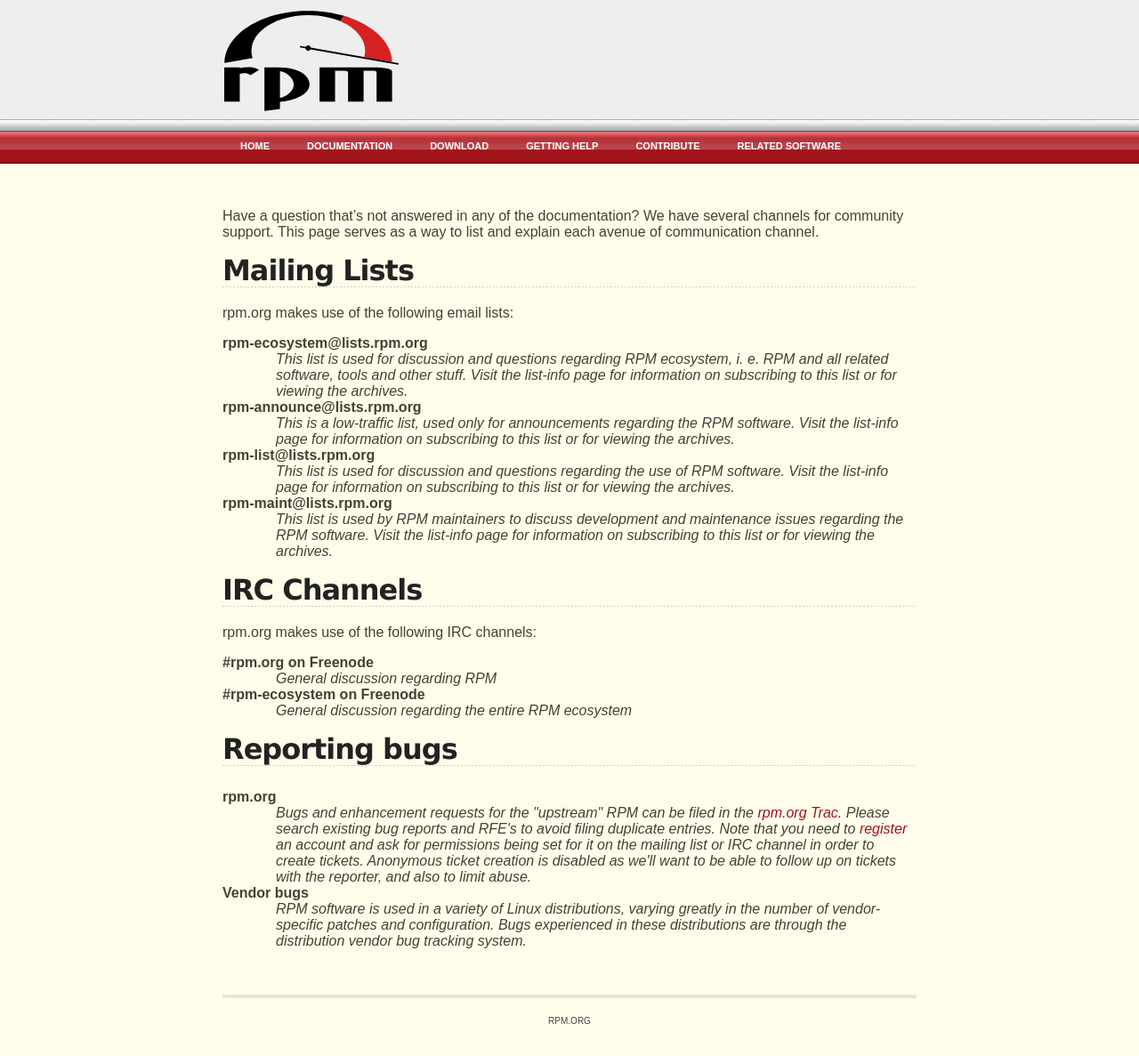
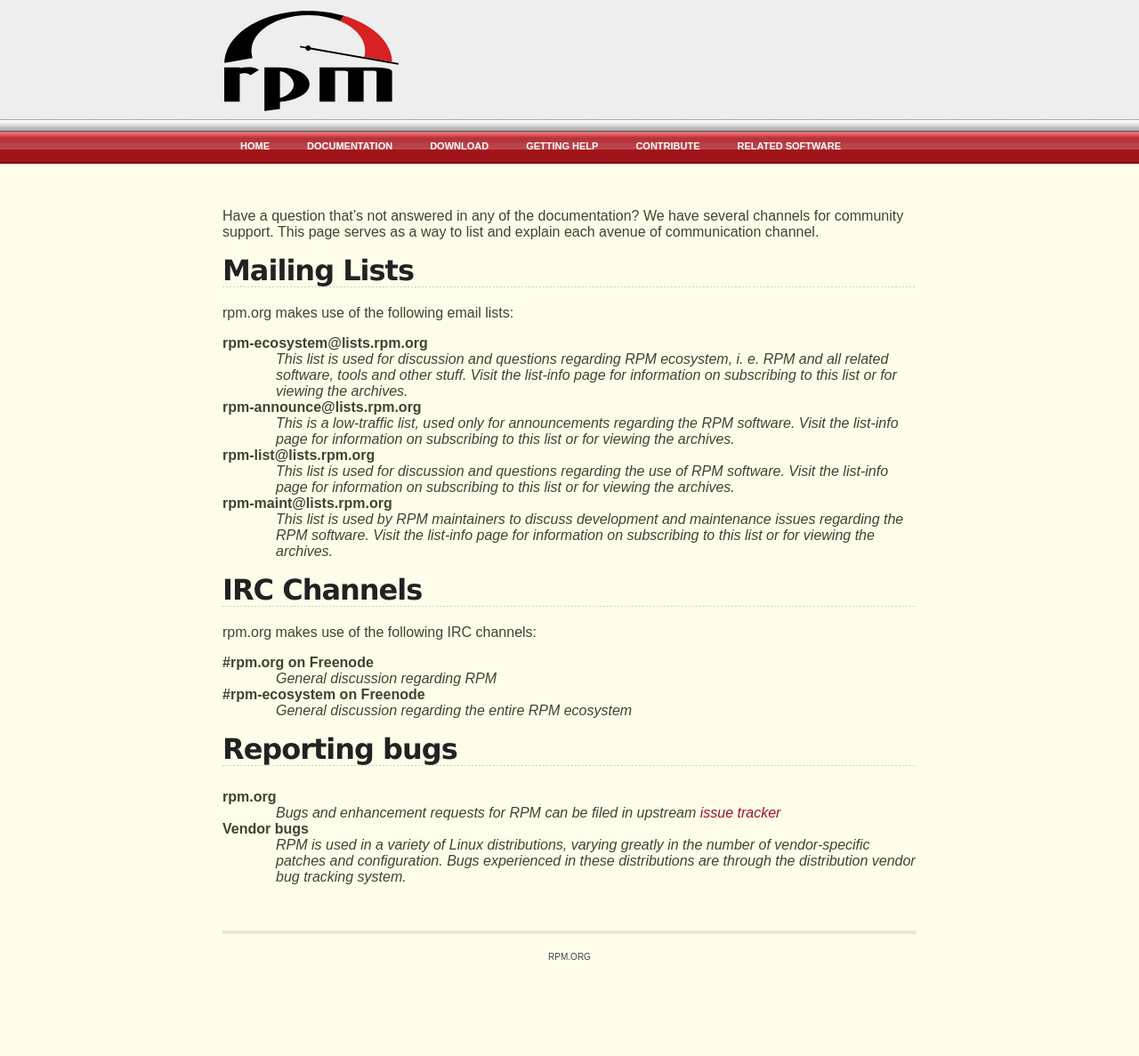
Before and after one commit to rpm-software-management/rpm-web, a Jekyll site: the page built from help.md, in a window 1280 px wide. Shown: the whole page at 89% size. Built offline with Jekyll 4.4.1, drawn with Linux system fonts in a browser that asks for light colours; after the commit the page ends 1115 px from its top, so only the background shows below that.

Commit message:
Fixup + update bug reporting section
Remove last unnecessary traces of html. Trac is about to cease,
point to GH issues instead.

```diff
--- a/help.md
+++ b/help.md
@@ -30,9 +30,10 @@ rpm.org makes use of the following IRC channels:
 : General discussion regarding the entire RPM ecosystem
 
 ## Reporting bugs
-<dl>
-<dt>rpm.org</dt>
-<dd>Bugs and enhancement requests for the "upstream" RPM can be filed in the <a href="http://rpm.org/newticket">rpm.org Trac</a>. Please search existing bug reports and RFE's to avoid filing duplicate entries. Note that you need to <a href="http://rpm.org/register">register</a> an account and ask for permissions being set for it on the mailing list or IRC channel in order to create tickets. Anonymous ticket creation is disabled as we'll want to be able to follow up on tickets with the reporter, and also to limit abuse.</dd>
-<dt>Vendor bugs</dt>
-<dd>RPM software is used in a variety of Linux distributions, varying greatly in the number of vendor-specific patches and configuration. Bugs experienced in these distributions are through the distribution vendor bug tracking system.</dd>
-</dl>
+
+rpm.org
+: Bugs and enhancement requests for RPM can be filed in upstream
+[issue tracker](https://github.com/rpm-software-management/rpm/issues)
+
+Vendor bugs
+: RPM is used in a variety of Linux distributions, varying greatly in the number of vendor-specific patches and configuration. Bugs experienced in these distributions are through the distribution vendor bug tracking system.
```
